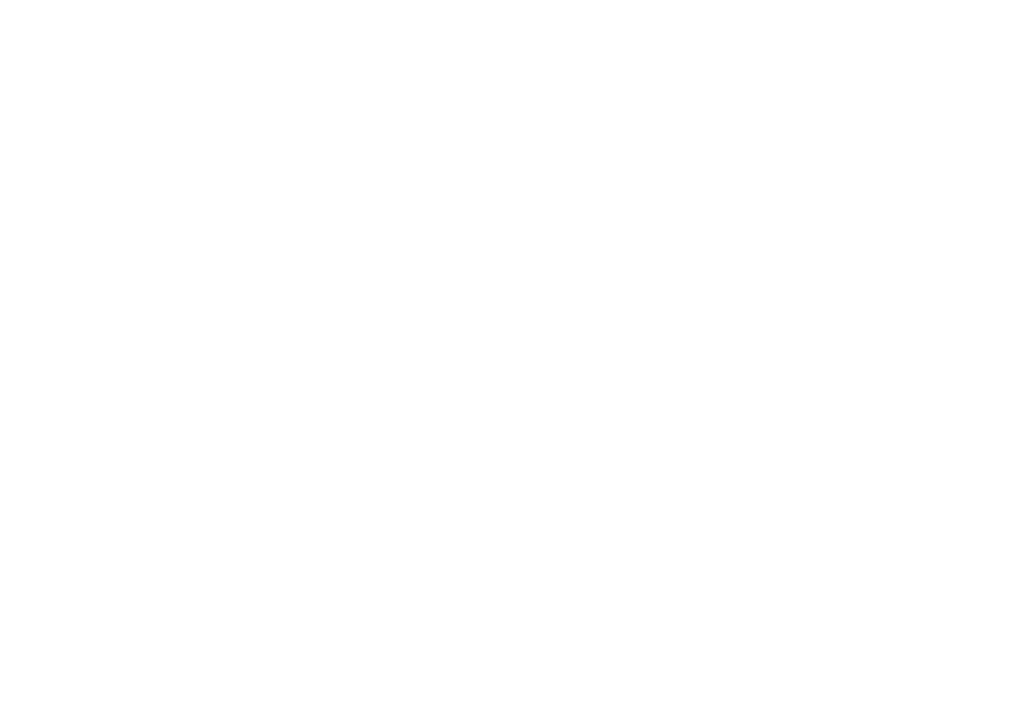
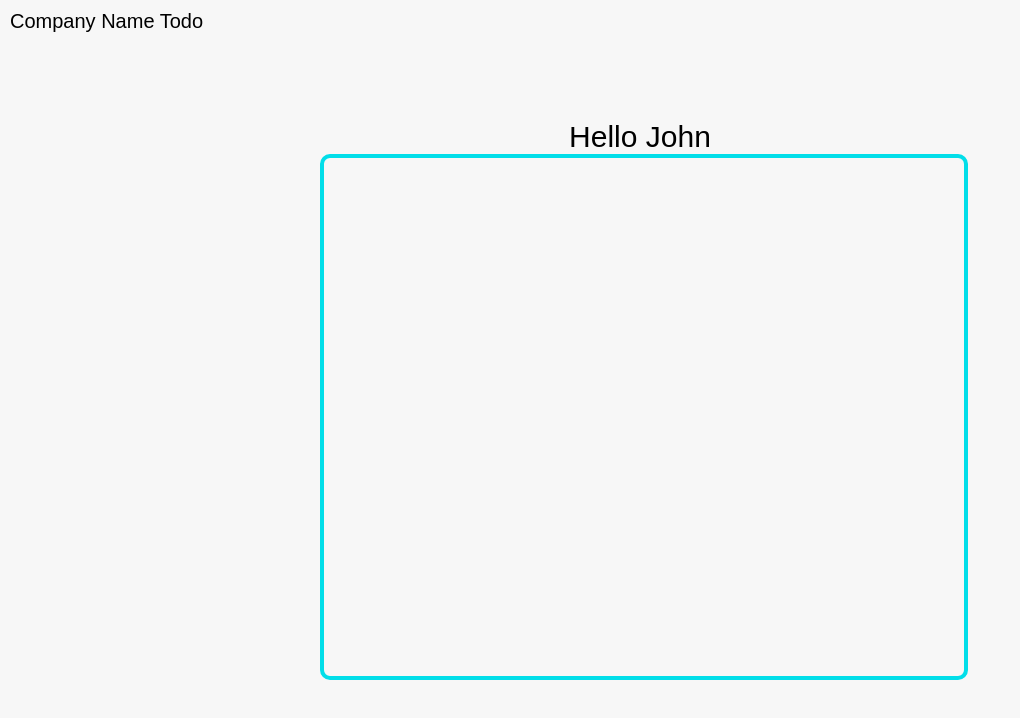
Before and after one commit to Jacob-Guglielmin/ImmuneIT, a plain HTML site: page index.html in a window 1280 px wide. Shown: the whole page, without its empty margins (0-1020 px from the left). Drawn offline with Linux system fonts and the light colour scheme; a web font is replaced by a local one.

Commit message:
very basic main page

```diff
--- a/index.html
+++ b/index.html
@@ -1,13 +1,22 @@
 <!DOCTYPE html>
 <html lang="en">
     <head>
-    <meta charset="UTF-8">
-    <meta name="viewport" content="width=device-width, initial-scale=1.0">
+        <meta charset="UTF-8" />
+        <meta name="viewport" content="width=device-width, initial-scale=1.0" />
         <title>Company Name Todo</title>
-    <link rel="stylesheet" href="style.css">
+        <link rel="preconnect" href="https://fonts.gstatic.com" crossorigin>
+        <link rel="stylesheet" href="style.css" />
         <script src="main.js" defer></script>
     </head>
     <body>
+        <div id="header">
+            <span>Company Name Todo</span>
+        </div>
+        <div id="rootContainer">
+            <span id="interfaceHeader">Hello John</span>
+            <div id="interfaceContainer">
 
+            </div>
+        </div>
     </body>
 </html>
--- a/style.css
+++ b/style.css
@@ -0,0 +1,95 @@
+:root {
+    --color-background: #f7f7f7;
+    --color-primary: #000;
+    --color-secondary: #02dee9;
+}
+
+/* latin-ext */
+@font-face {
+    font-family: "DM Sans";
+    font-style: italic;
+    font-weight: 100 1000;
+    font-display: swap;
+    src: url(https://fonts.gstatic.com/s/dmsans/v14/rP2Fp2ywxg089UriCZa4ET-DNl0.woff2) format("woff2");
+    unicode-range: U+0100-02AF, U+0304, U+0308, U+0329, U+1E00-1E9F, U+1EF2-1EFF, U+2020, U+20A0-20AB, U+20AD-20C0,
+        U+2113, U+2C60-2C7F, U+A720-A7FF;
+}
+/* latin */
+@font-face {
+    font-family: "DM Sans";
+    font-style: italic;
+    font-weight: 100 1000;
+    font-display: swap;
+    src: url(https://fonts.gstatic.com/s/dmsans/v14/rP2Fp2ywxg089UriCZa4Hz-D.woff2) format("woff2");
+    unicode-range: U+0000-00FF, U+0131, U+0152-0153, U+02BB-02BC, U+02C6, U+02DA, U+02DC, U+0304, U+0308, U+0329,
+        U+2000-206F, U+2074, U+20AC, U+2122, U+2191, U+2193, U+2212, U+2215, U+FEFF, U+FFFD;
+}
+/* latin-ext */
+@font-face {
+    font-family: "DM Sans";
+    font-style: normal;
+    font-weight: 100 1000;
+    font-display: swap;
+    src: url(https://fonts.gstatic.com/s/dmsans/v14/rP2Hp2ywxg089UriCZ2IHSeH.woff2) format("woff2");
+    unicode-range: U+0100-02AF, U+0304, U+0308, U+0329, U+1E00-1E9F, U+1EF2-1EFF, U+2020, U+20A0-20AB, U+20AD-20C0,
+        U+2113, U+2C60-2C7F, U+A720-A7FF;
+}
+/* latin */
+@font-face {
+    font-family: "DM Sans";
+    font-style: normal;
+    font-weight: 100 1000;
+    font-display: swap;
+    src: url(https://fonts.gstatic.com/s/dmsans/v14/rP2Hp2ywxg089UriCZOIHQ.woff2) format("woff2");
+    unicode-range: U+0000-00FF, U+0131, U+0152-0153, U+02BB-02BC, U+02C6, U+02DA, U+02DC, U+0304, U+0308, U+0329,
+        U+2000-206F, U+2074, U+20AC, U+2122, U+2191, U+2193, U+2212, U+2215, U+FEFF, U+FFFD;
+}
+
+html {
+    font-size: 62.5%;
+}
+
+body {
+    font-family: "DM Sans", sans-serif;
+    background-color: var(--color-background);
+    color: var(--color-primary);
+    display: flex;
+    justify-content: center;
+    align-items: center;
+    height: 100vh;
+    margin: 0;
+}
+
+#header {
+    position: absolute;
+    top: 0;
+    left: 0;
+    width: 100%;
+    padding: 1rem;
+    box-sizing: border-box;
+    color: var(--color-primary);
+    font-size: 2rem;
+}
+
+#rootContainer {
+    position: relative;
+    display: flex;
+    flex-flow: column;
+    justify-content: center;
+    flex-wrap: wrap;
+    width: 50vw;
+    height: 70vh;
+}
+
+#interfaceHeader {
+    font-size: 3rem;
+    width: 100%;
+    text-align: center;
+}
+
+#interfaceContainer {
+    border: 4px solid var(--color-secondary);
+    border-radius: 10px;
+    width: 100%;
+    flex: 1;
+}
```
Lines whose indentation alone changed are shown as unchanged.
